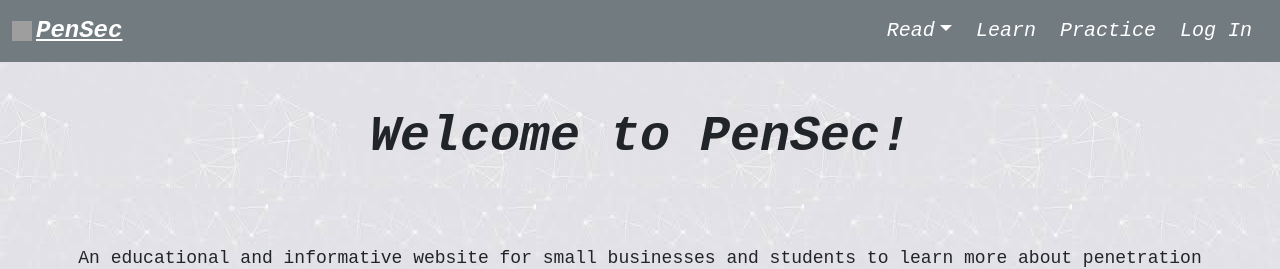
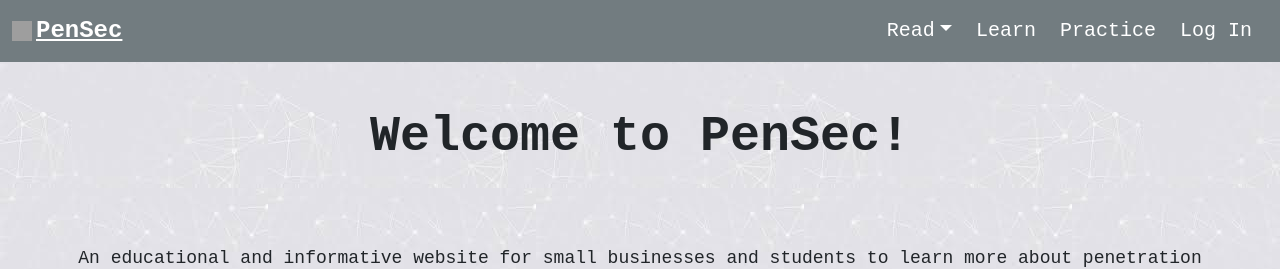
Before and after one commit to brandonwong3/cyber_next, a React (Create React App) app: page / in a window 1280 px wide. Shown: the top 269 px of the page. Built offline with nearby package versions, Linux system fonts and the light colour scheme; no server answers; grey boxes are pictures that could not be loaded.

Commit message:
fixed italics

```diff
--- a/public/css/App.css
+++ b/public/css/App.css
@@ -253,10 +253,6 @@ body {
 
 .font-bold {
 	font-weight: 700;
-}
-
-.font-italic {
-	font-style: italic;
 }
 
 .remove-text-decoration {
--- a/src/components/fragments/structure/Navbar.js
+++ b/src/components/fragments/structure/Navbar.js
@@ -21,7 +21,7 @@ const Navbar = () => {
 			<div className="container-fluid w-full flex flex-grow flex-row justify-between">
 				<div className={"flex flex-row justify-start items-center"}>
 					<img alt={"Navbar Brand"} src={"https://cdn-icons-png.flaticon.com/512/108/108181.png"} height={20} width={20} className={"mr-1"} />
-					<Link to={"/"} className="navbar-brand text-white font-bold font-italic"><u>PenSec</u></Link>
+					<Link to={"/"} className="navbar-brand text-white font-bold"><u>PenSec</u></Link>
 				</div>
 
 				<div className={"navbar-nav"}>
@@ -29,7 +29,7 @@ const Navbar = () => {
 					{
 						(currentUser && Object.keys(currentUser).length > 0) ?
 						<img onClick={async () => await handleLogout()} alt={"Logout button"} src={logoutArrow} height={20} width={20} className={"cursor-hover ml-1"} /> :
-                        <Link to={"/login"} className="nav-link active text-white font-italic mr-2" aria-current="page">Log In</Link>
+                        <Link to={"/login"} className="nav-link active text-white mr-2" aria-current="page">Log In</Link>
 					}
 				</div>
 
@@ -62,10 +62,10 @@ const NavDropdownSection = () => {
 			</div>
 
 			{/* LEARN */}
-			<Link className={"nav-link active text-white font-italic mr-2"} to={"/learn"}>Learn</Link>
+			<Link className={"nav-link active text-white mr-2"} to={"/learn"}>Learn</Link>
 
 			{/*	PRACTICE */}
-			<Link className={"nav-link active text-white font-italic mr-2"} to={"/practice"}>Practice</Link>
+			<Link className={"nav-link active text-white mr-2"} to={"/practice"}>Practice</Link>
 
 		</>
 	)
--- a/src/style/index.css
+++ b/src/style/index.css
@@ -20,6 +20,7 @@ body {
 
 .homeDescr h1 {
 	font-size: 50px;
+	font-style: normal;
 }
 
 /* Learn About Container */
```
